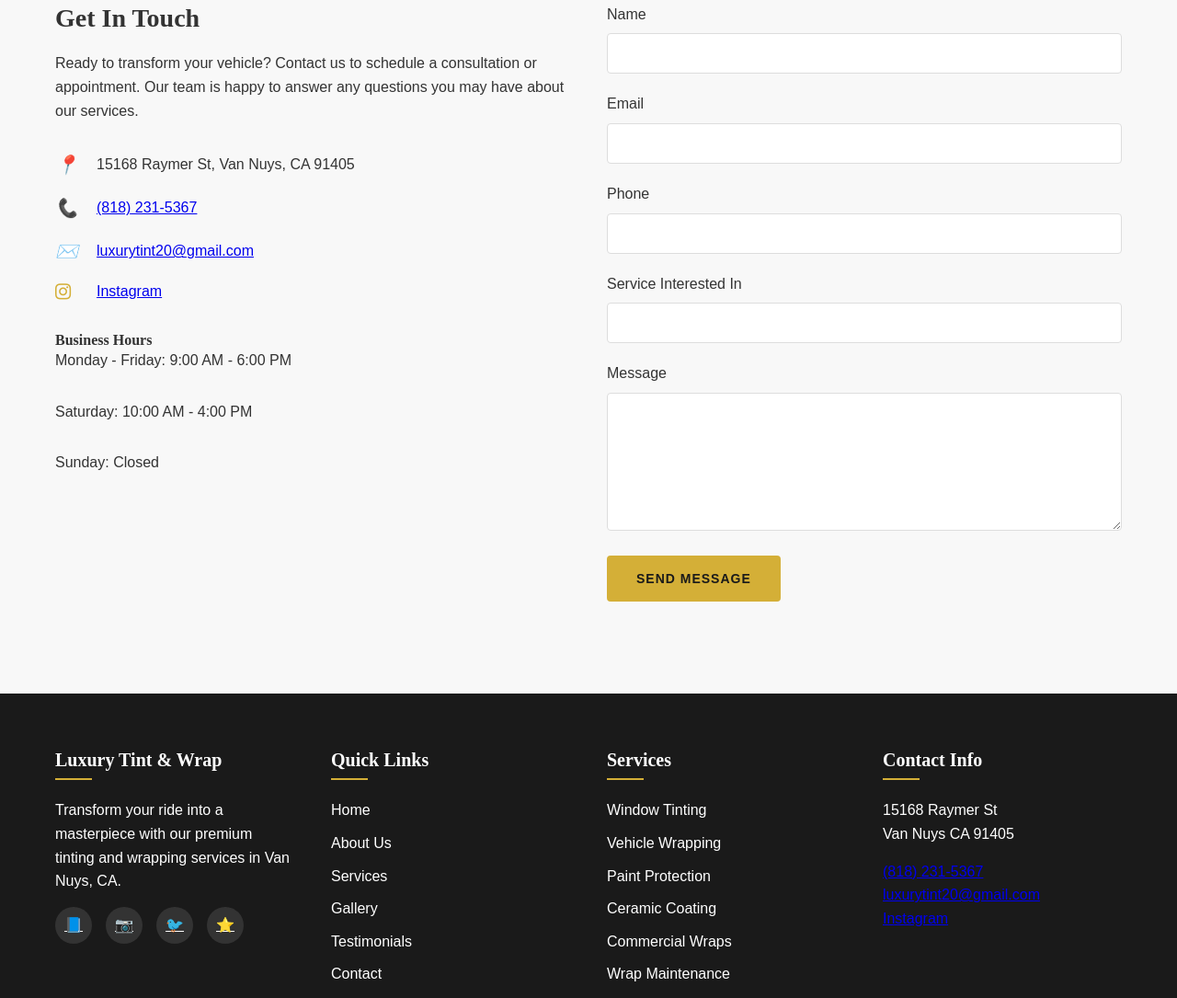
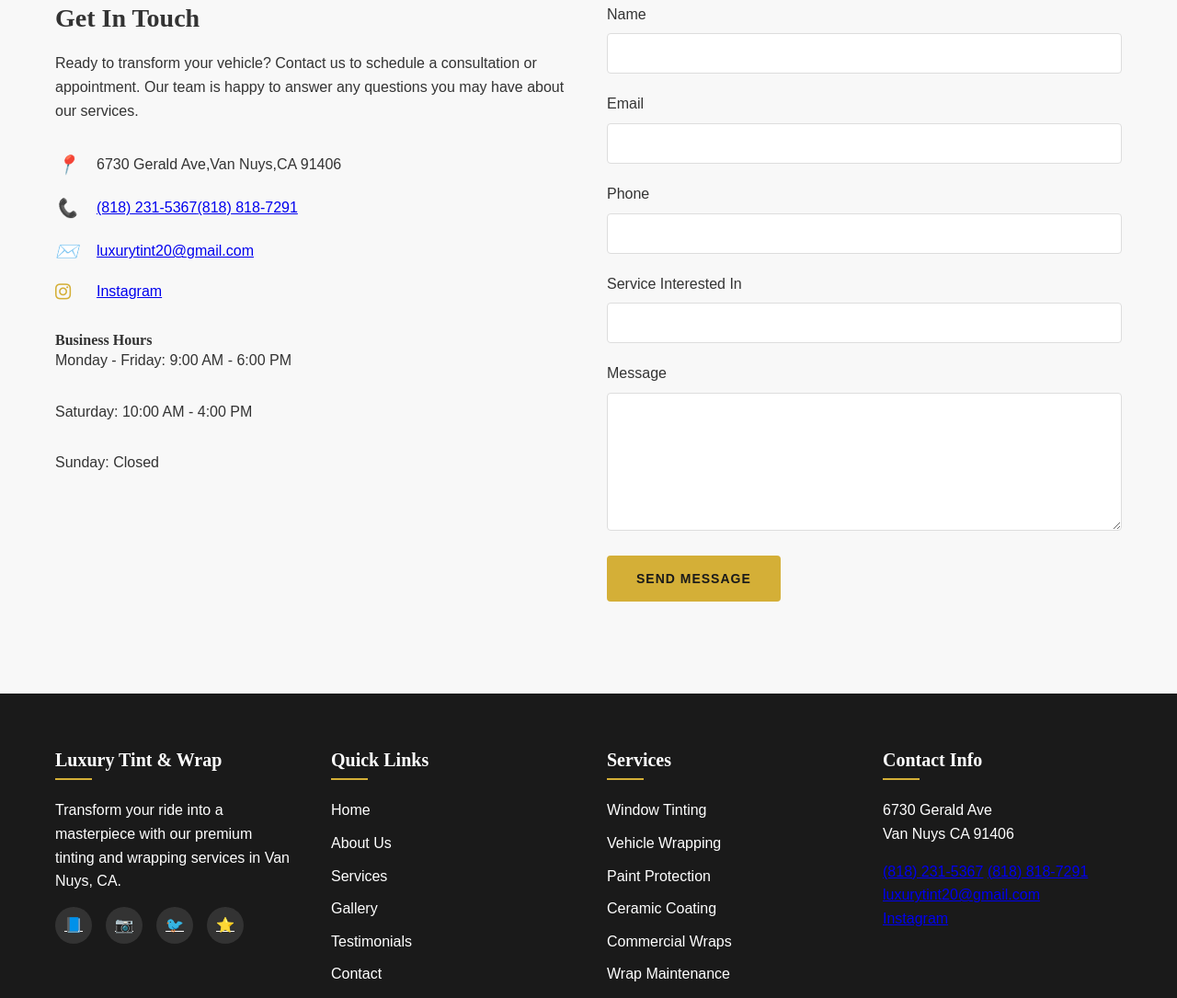
Before and after one commit to luxurytintandwrap/luxurytintandwrap.github.io, a plain HTML site: page index.html in a window 1280 px wide. Shown: the part 4541-5626 px from the top of the page at 92% size. Drawn offline with nearby package versions, Linux system fonts and the light colour scheme.

Commit message:
Update index.html

```diff
--- a/index.html
+++ b/index.html
@@ -954,11 +954,12 @@
                     <div class="contact-details">
                         <div class="contact-detail">
                             <i>📍</i>
-                            <span>15168 Raymer St, Van Nuys, CA 91405</span>
+                            <span>6730 Gerald Ave,Van Nuys,CA 91406</span>
                         </div>
                         <div class="contact-detail">
                             <i>📞</i>
                             <a href="tel:(818) 231-5367"><span>(818) 231-5367</span></a>
+                               <a href="tel:(818) 818-7291"><span>(818) 818-7291</span></a>
                         </div>
                         <div class="contact-detail">
                             <i>✉️</i>
@@ -1068,8 +1069,9 @@
                 </div>
                 <div class="footer-column">
                     <h3>Contact Info</h3>
-                    <p>15168 Raymer St<br>Van Nuys CA 91405</p>
+                    <p>6730 Gerald Ave<br>Van Nuys CA 91406</p>
                     <a href="tel:(818) 231-5367"><span>(818) 231-5367</span></a>
+                     <a href="tel:(818) 818-7291"><span>(818) 818-7291</span></a>
                     <a href="mailto:luxurytint20@gmail.com"><span>luxurytint20@gmail.com</span></a>
                     <br/>
                     <a href="https://www.instagram.com/luxurytintandwrap/"><span>Instagram</span></a>
```
